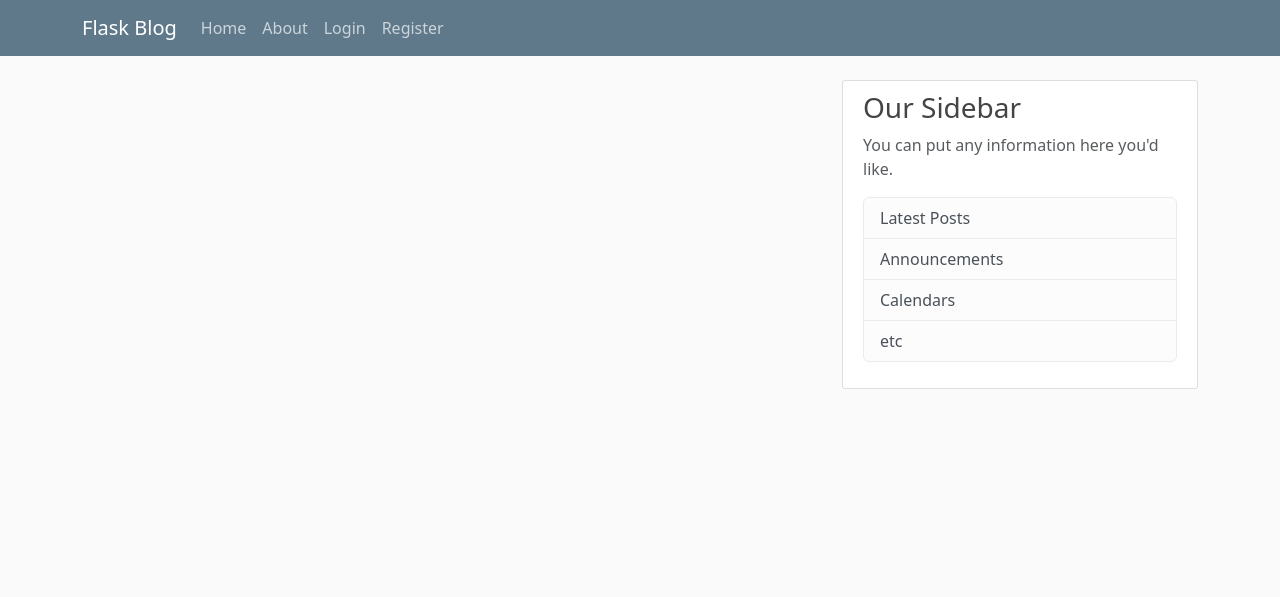
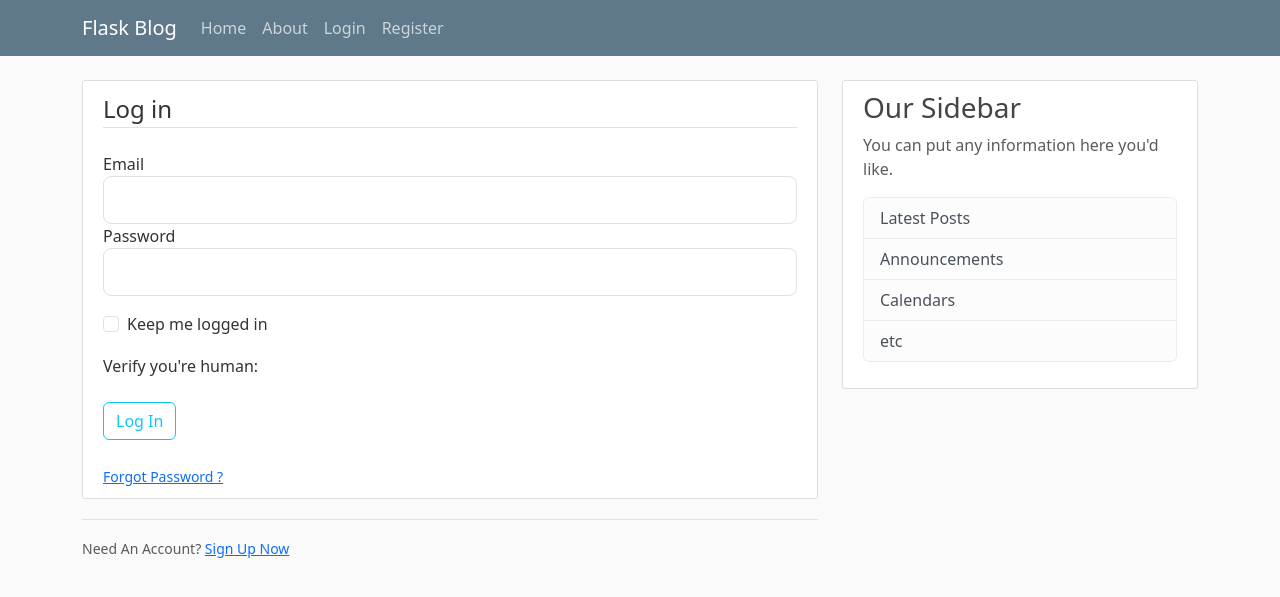
Before and after one commit to Lap-DevOps/Flask-Blog-Web-App, a Flask app: page /login in a window 1280 px wide. Shown: the top 597 px of the page. Run offline with Flask 3, Linux system fonts and the light colour scheme; some libraries are stand-ins or nearby versions.

Commit message:
-- add forms for registration and login

```diff
--- a/config.py
+++ b/config.py
@@ -13,7 +13,7 @@ class Configuration(object):
 
     RECAPTCHA_PUBLIC_KEY = '6LfjbN8nAAAAAI-ySgynDFEnlWRU8i9IszWkENDG'
     RECAPTCHA_PRIVATE_KEY = '6LfjbN8nAAAAAPHRqNmZh1GrfOZ8YGRlPvtgLylI'
-    RECAPTCHA_DATA_ATTRS=''
+
 
     TESTING = True
 
--- a/flaskblog.py
+++ b/flaskblog.py
@@ -1,4 +1,4 @@
-from flask import Flask, render_template, request
+from flask import Flask, render_template, flash, redirect, url_for
 
 from config import Configuration
 from forms import RegistrationForm, LoginForm
@@ -37,8 +37,8 @@ def about():
 def register():
     form = RegistrationForm()
     if form.validate_on_submit():
-        print('POST method')
-        return render_template('register.html', title='Registration', form=form)
+        flash(f'Account created for {form.username.data}!', 'success')
+        return redirect(url_for('home'))
 
     return render_template('register.html', title='Registration', form=form)
 
@@ -46,7 +46,14 @@ def register():
 @app.route('/login', methods=['POST', 'GET'])
 def login():
     form = LoginForm()
+    if form.validate_on_submit():
+        if form.email.data == 'admin@in.ua' and form.password.data == 'admin':
+            flash('You have been successfully logged in!', category='success')
+            return redirect(url_for('home'))
+        else:
+            flash('Login Unsuccessful. Please check username and password', category='danger')
     return render_template('login.html', title='Login', form=form)
+
 
 if __name__ == '__main__':
     app.run()
--- a/forms.py
+++ b/forms.py
@@ -4,24 +4,24 @@ from markupsafe import Markup
 from wtforms import StringField, PasswordField, BooleanField, SubmitField, EmailField
 from wtforms.validators import DataRequired, Email, EqualTo, Length
 
-from models import User
-
 
 class RegistrationForm(FlaskForm):
-    username = StringField('Username', validators=[DataRequired(), Length(min=4, max=100, message='Name is too short')])
+    username = StringField('Username', validators=[DataRequired(), Length(min=4, max=10, message='Name is too short')])
     email = EmailField('Email',
-                        validators=[DataRequired(), Length(min=2, max=50, message='Email is too short'), Email()])
+                       validators=[DataRequired(), Length(min=2, max=50, message='Email is too short'), Email()])
     password = PasswordField('Password',
                              validators=[DataRequired(), Length(min=2, max=20, message='Password is too short')])
-    confirm_password = PasswordField('Confirm Password', validators=[DataRequired(), EqualTo('password',
-                                                                                             message='Passwords must match')])
+    confirm_password = PasswordField('Confirm Password', validators=[DataRequired(),
+
+                                                                     EqualTo('password',
+                                                                             message='Passwords must match')])
     accept_tos = BooleanField(Markup('I accept the <a href="">TOS</a> -'), validators=[DataRequired()], default=False)
-    recaptcha = RecaptchaField() # Verify you're human: {{ form.recaptcha }}
+    recaptcha = RecaptchaField()  # Verify you're human: {{ form.recaptcha }}
     submit = SubmitField('Submit')
 
-    # def __init__(self, *args, **kwargs):
-    #     super(RegistrationForm, self).__init__(*args, **kwargs)
-    #     self.accept_tos.label.text = Markup("I accept the <a href='{}'>TOS</a>".format(url_for('home')))
+    def __init__(self, *args, **kwargs):
+        super(RegistrationForm, self).__init__(*args, **kwargs)
+        self.accept_tos.label.text = Markup("I accept the <a href='{}'>TOS</a>".format(url_for('home')))
 
     # def validate(self):
     #     initial_validation = super(RegistrationForm, self).validate()
@@ -43,6 +43,7 @@ class LoginForm(FlaskForm):
                         validators=[DataRequired(), Length(1, 64), Email()])
     password = PasswordField('Password', validators=[DataRequired()])
     remember_me = BooleanField('Keep me logged in')
+    recaptcha = RecaptchaField()
     submit = SubmitField('Log In')
 
     def __init__(self, *args, **kwargs):
--- a/templates/layout.html
+++ b/templates/layout.html
@@ -43,6 +43,16 @@
 <main role="main" class="container">
     <div class="row">
         <div class="col-md-8">
+            {% with messages = get_flashed_messages(with_categories=true) %}
+            {% if messages %}
+            {% for category, message in messages %}
+            <div class="alert alert-{{ category }}">
+                {{message}}
+            </div>
+
+            {% endfor %}
+            {% endif %}
+            {% endwith %}
             {% block content %}{% endblock %}
         </div>
         <div class="col-md-4">
--- a/templates/login.html
+++ b/templates/login.html
@@ -1,4 +1,71 @@
 {% extends 'layout.html' %}
 {% block content %}
 
+<div class="content-section">
+    <form action="" method="post">
+        {{ form.hidden_tag() }}
+        <fieldset class="form-group">
+            <legend class="border-bottom mb-4">Log in</legend>
+
+
+            <div class="form-group">
+                {{ form.email.label(class="form-control-label") }}
+                {% if form.email.errors %}
+                {{ form.email(class="form-control form-control-lg is-invalid") }}
+                <div class="invalid-feedback">
+                    {% for error in form.email.errors %}
+                    <span>{{ error }}</span>
+                    {% endfor %}
+                </div>
+                {% else %}
+                    {{ form.email(class="form-control form-control-lg") }}
+                {% endif %}
+            </div>
+            <div class="form-group">
+                {{ form.password.label(class="form-control-label") }}
+                {% if form.password.errors %}
+                {{ form.password(class="form-control form-control-lg is-invalid") }}
+                <div class="invalid-feedback">
+                    {% for error in form.password.errors %}
+                    <span>{{ error }}</span>
+                    {% endfor %}
+                </div>
+                {% else %}
+                    {{ form.password(class="form-control form-control-lg") }}
+                {% endif %}
+            </div>
+
+            <div class="form-check pt-3">
+                {{ form.remember_me(class='form-check-input') }}
+                {{ form.remember_me.label(class='form-check-label')}}
+
+            </div>
+        </fieldset>
+        <div class="form-group pt-3">
+            Verify you're human: {{ form.recaptcha }}
+
+            {% for error in form.recaptcha.errors %}
+            <ul>
+                <li>{{error}}</li>
+                <span style="color: red;">{{ error }}</span>
+            </ul>
+
+            {% endfor %}
+        </div>
+        <div class="form-group">
+            {{ form.submit(class="btn btn-outline-info mt-4 mb-4") }}
+        </div>
+        <small class="text-muted">
+            <a href="#">Forgot Password ?</a>
+        </small>
+
+    </form>
+
+</div>
+<div class="border-top pt-3">
+    <small class="text-muted">
+        Need An Account? <a class="ml-2" href="{{ url_for('login')}}">Sign Up Now </a>
+    </small>
+</div>
+
 {% endblock content %}
```
Also changed, not shown: templates/register.html (+45 -6 lines).
